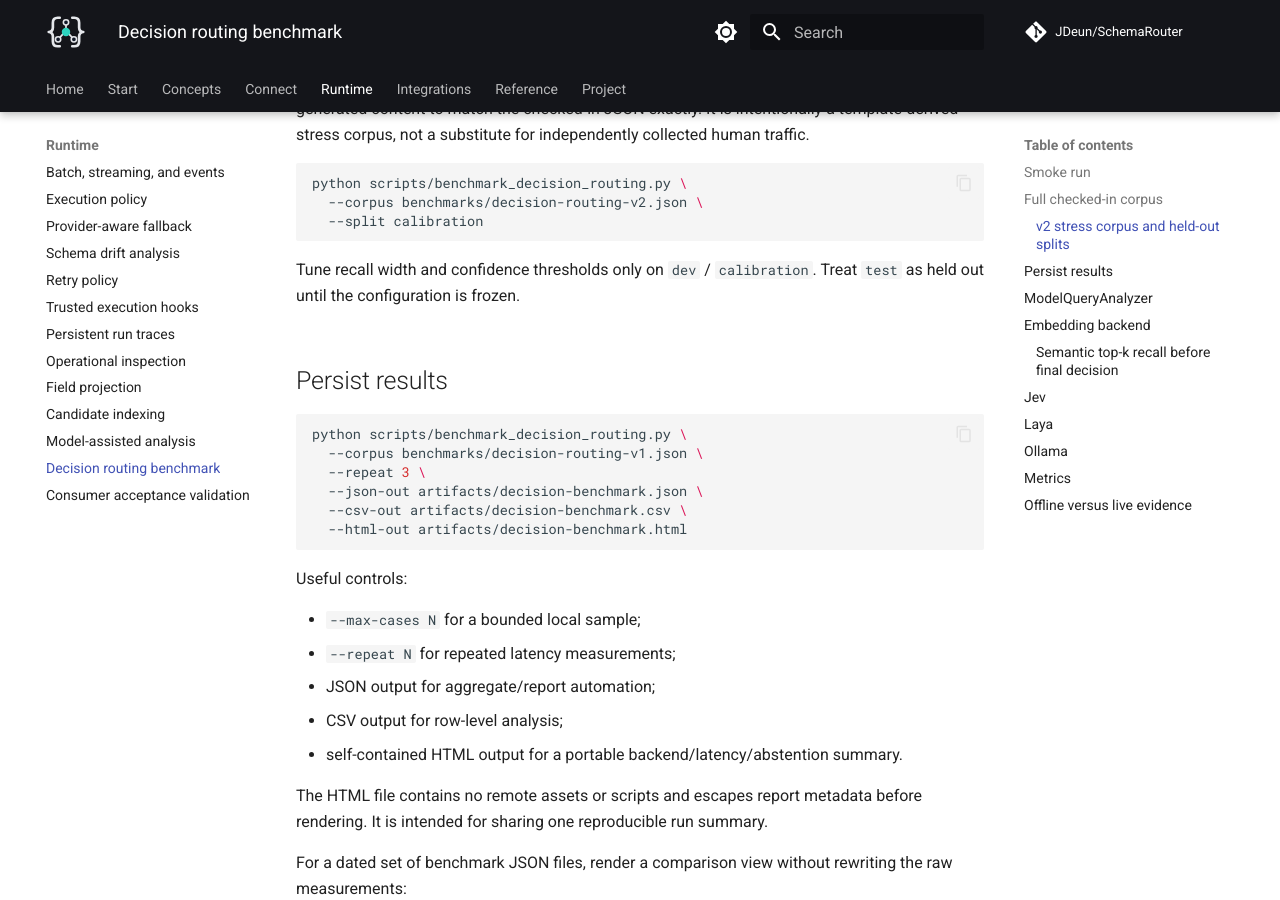
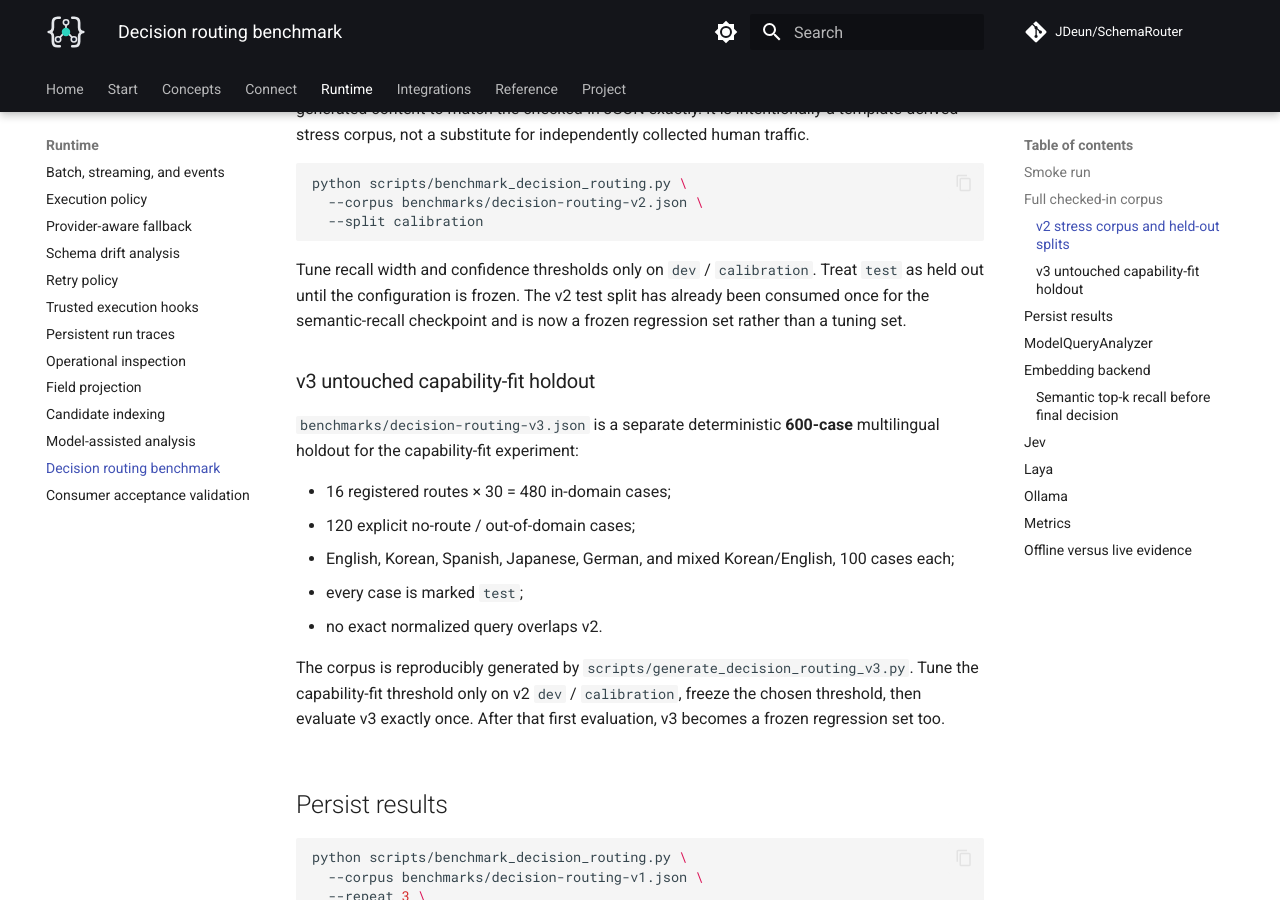
Before and after one commit to JDeun/SchemaRouter, an MkDocs documentation site: the page built from docs/guides/decision-benchmark.md, in a window 1280 px wide and 900 px high, scrolled down 1199 px. Built offline with MkDocs 1.6.1 and Material for MkDocs 9.7.7, drawn with Linux system fonts in a browser that asks for light colours; comment, search, counter and statistics services are not loaded.

Commit message:
docs: add untouched v3 capability-fit protocol

````diff
--- a/docs/guides/decision-benchmark.md
+++ b/docs/guides/decision-benchmark.md
@@ -51,7 +51,24 @@ python scripts/benchmark_decision_routing.py \
 ```
 
 Tune recall width and confidence thresholds only on `dev` / `calibration`. Treat `test` as held out
-until the configuration is frozen.
+until the configuration is frozen. The v2 test split has already been consumed once for the
+semantic-recall checkpoint and is now a frozen regression set rather than a tuning set.
+
+### v3 untouched capability-fit holdout
+
+`benchmarks/decision-routing-v3.json` is a separate deterministic **600-case** multilingual
+holdout for the capability-fit experiment:
+
+- 16 registered routes × 30 = 480 in-domain cases;
+- 120 explicit no-route / out-of-domain cases;
+- English, Korean, Spanish, Japanese, German, and mixed Korean/English, 100 cases each;
+- every case is marked `test`;
+- no exact normalized query overlaps v2.
+
+The corpus is reproducibly generated by `scripts/generate_decision_routing_v3.py`. Tune the
+capability-fit threshold only on v2 `dev` / `calibration`, freeze the chosen threshold, then
+evaluate v3 exactly once. After that first evaluation, v3 becomes a frozen regression set too.
+
 
 ## Persist results
 
````
